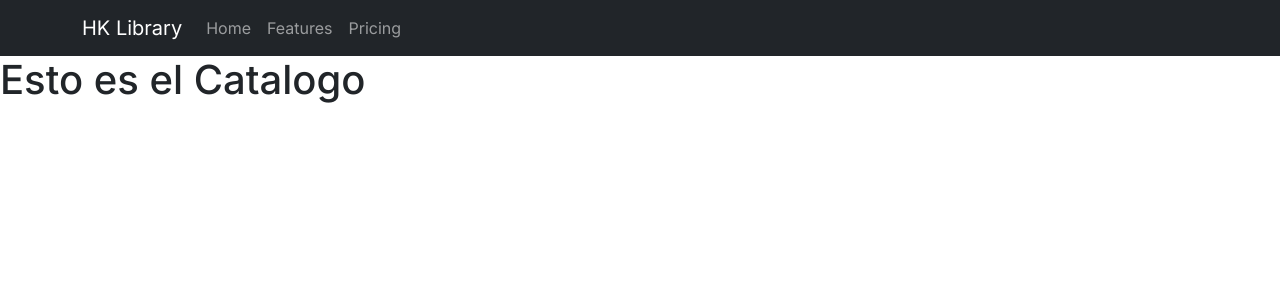
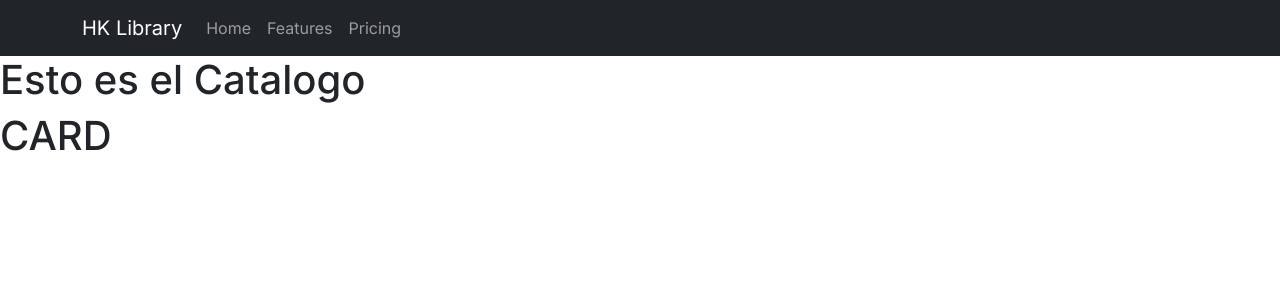
Before and after one commit to NahuelDP8/Projecto_React_Libreria_HKLibrary, a Next.js app: page /catalog in a window 1280 px wide. Shown: the top 300 px of the page. Built offline with nearby package versions, Linux system fonts and the light colour scheme.

Commit message:
use client para todo componente
Co-Authored-By: Dueñas Pacioni Nahuel <89594152+NahuelDP8@users.noreply.github.com>

```diff
--- a/app/authors/page.js
+++ b/app/authors/page.js
@@ -1,3 +1,4 @@
+'use client';
 export default function Authors(){
     return <h1>
         Esto muestra la lista de autores
--- a/app/cart/page.js
+++ b/app/cart/page.js
@@ -1,3 +1,4 @@
+'use client';
 export default function Cart(){
     return <h1>
         Esto es el carrito
--- a/app/catalog/page.js
+++ b/app/catalog/page.js
@@ -1,5 +1,9 @@
+'use client';
+import BookCard from "../components/bookCard";
+
 export default function Catalog(){
-    return <h1>
-        Esto es el Catalogo
-    </h1>
+    return <div>
+        <h1>Esto es el Catalogo</h1>
+        <BookCard />
+    </div>
 }
--- /dev/null
+++ b/app/components/bookCard.js
@@ -0,0 +1,8 @@
+'use client';
+import {Card} from 'react-bootstrap'
+
+export default function BookCard(){
+    return (
+        <h1>CARD</h1>
+    );
+}
--- a/app/genres/page.js
+++ b/app/genres/page.js
@@ -1,3 +1,4 @@
+'use client';
 export default function Genres(){
     return <h1>
         Esto muestra la lista de generos
--- a/app/layout.js
+++ b/app/layout.js
@@ -1,3 +1,4 @@
+'use client';
 import { Inter } from 'next/font/google'
 import NavbarApp from './components/navbar'
 import 'bootstrap/dist/css/bootstrap.min.css';
--- a/app/page.js
+++ b/app/page.js
@@ -1,3 +1,4 @@
+'use client';
 import Image from 'next/image'
 
 
```
